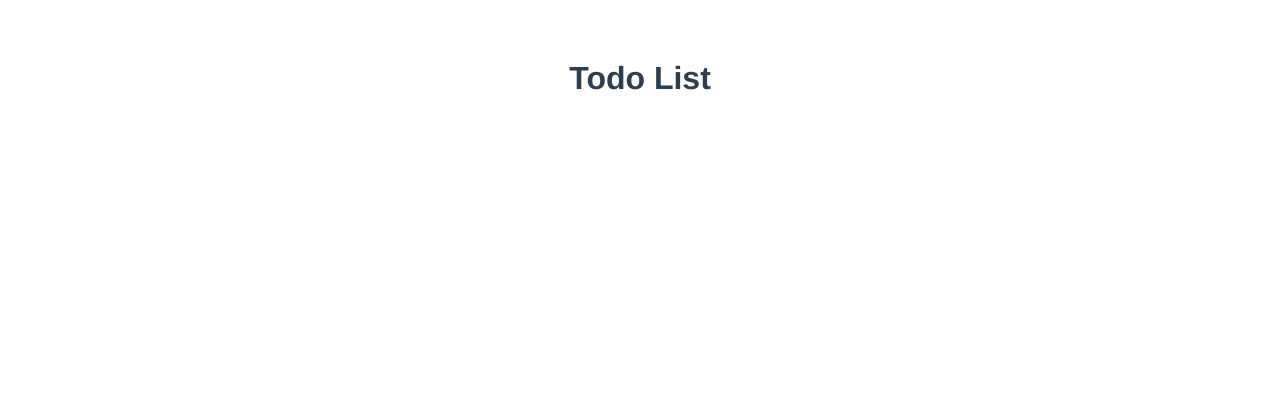
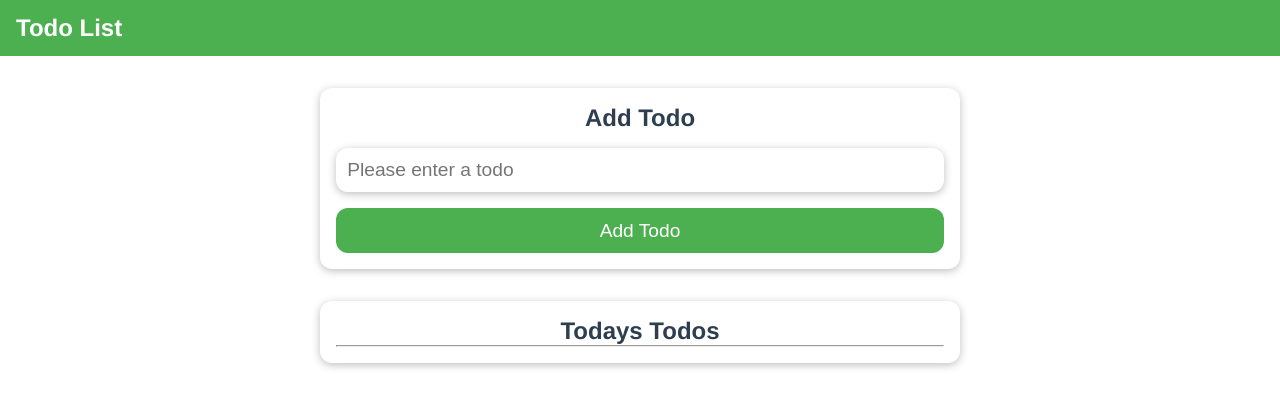
Before and after one commit to PetterFogel/vue-todo-list, a Vue app: page / in a window 1280 px wide. Shown: the top 408 px of the page. Built offline with nearby package versions, Linux system fonts and the light colour scheme.

Commit message:
Implement some basic components

```diff
--- a/src/App.vue
+++ b/src/App.vue
@@ -1,9 +1,14 @@
 <template>
-  <h1>Todo List</h1>
+  <TheHeader />
+  <TodoForm />
+  <TodoContainer />
 </template>
 
 <script>
-export default {};
+import TheHeader from "./components/TheHeader.vue";
+import TodoContainer from "./components/TodoContainer.vue";
+import TodoForm from "./components/TodoForm.vue";
+export default { components: { TheHeader, TodoContainer, TodoForm } };
 </script>
 
 <style>
@@ -16,8 +21,15 @@ export default {};
   font-family: Avenir, Helvetica, Arial, sans-serif;
   -webkit-font-smoothing: antialiased;
   -moz-osx-font-smoothing: grayscale;
+  color: #2c3e50;
+}
+
+section {
+  margin: 2rem auto;
+  max-width: 40rem;
+  border-radius: 12px;
+  box-shadow: 0 2px 8px rgba(0, 0, 0, 0.26);
+  padding: 1rem;
   text-align: center;
-  color: #2c3e50;
-  margin-top: 60px;
 }
 </style>
--- /dev/null
+++ b/src/components/TheHeader.vue
@@ -0,0 +1,19 @@
+<template>
+  <header>
+    <h2>Todo List</h2>
+  </header>
+</template>
+
+<script></script>
+
+<style scoped>
+header {
+  background: #4caf50;
+  width: 100%;
+  height: 7vh;
+  display: flex;
+  align-items: center;
+  padding: 0rem 1rem;
+  color: #fff;
+}
+</style>
--- /dev/null
+++ b/src/components/TodoContainer.vue
@@ -0,0 +1,12 @@
+<template>
+  <section>
+    <h1>Todays Todos</h1>
+    <hr />
+  </section>
+</template>
+
+<script>
+export default {};
+</script>
+
+<style scoped></style>
--- /dev/null
+++ b/src/components/TodoForm.vue
@@ -0,0 +1,43 @@
+<template>
+  <section>
+    <form>
+      <h2>Add Todo</h2>
+      <input type="text" placeholder="Please enter a todo " />
+      <button>Add Todo</button>
+    </form>
+  </section>
+</template>
+
+<script>
+export default {};
+</script>
+
+<style scoped>
+h2 {
+  margin-bottom: 1rem;
+}
+input {
+  width: 100%;
+  box-shadow: 0 2px 8px rgba(0, 0, 0, 0.26);
+  border: #fff;
+  border-radius: 12px;
+  font-size: 1.2rem;
+  padding: 0.7rem;
+  margin-bottom: 1rem;
+}
+
+button {
+  width: 100%;
+  font-size: 1.2rem;
+  padding: 0.7rem;
+  border-radius: 12px;
+  color: #fff;
+  background: #4caf50;
+  border: none;
+  cursor: pointer;
+  transition: all 200ms ease-in-out;
+}
+button:hover {
+  background: #38813a;
+}
+</style>
```
